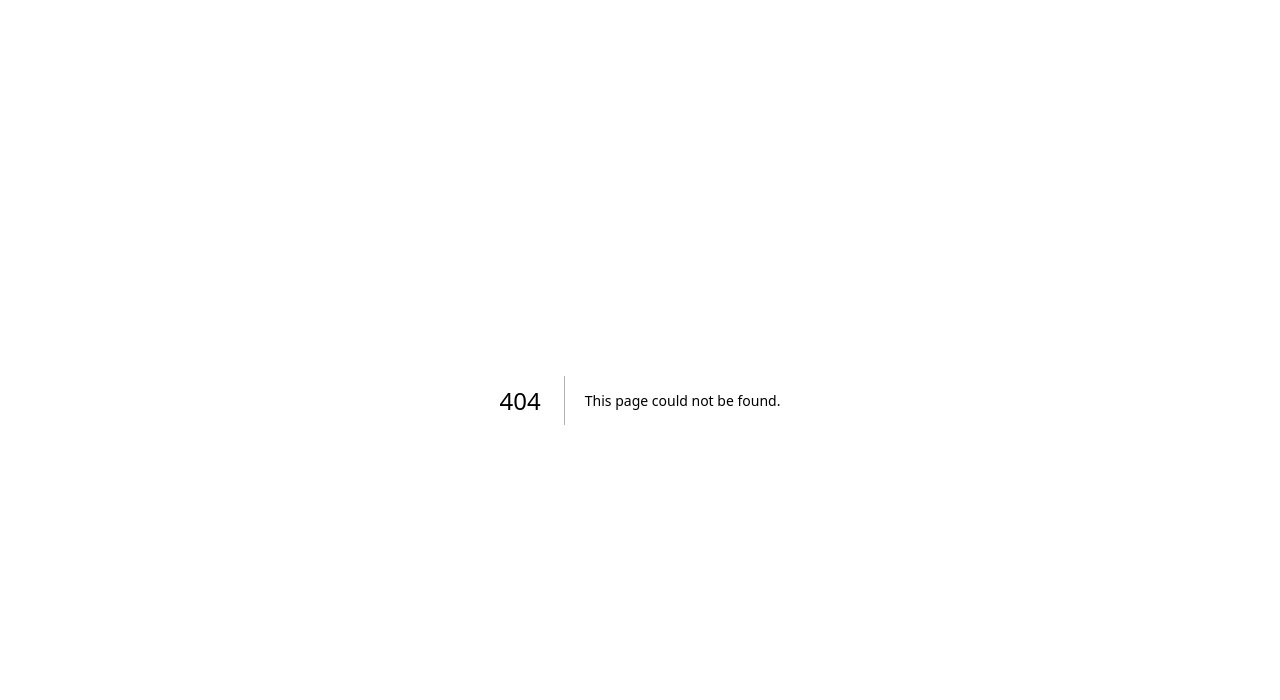
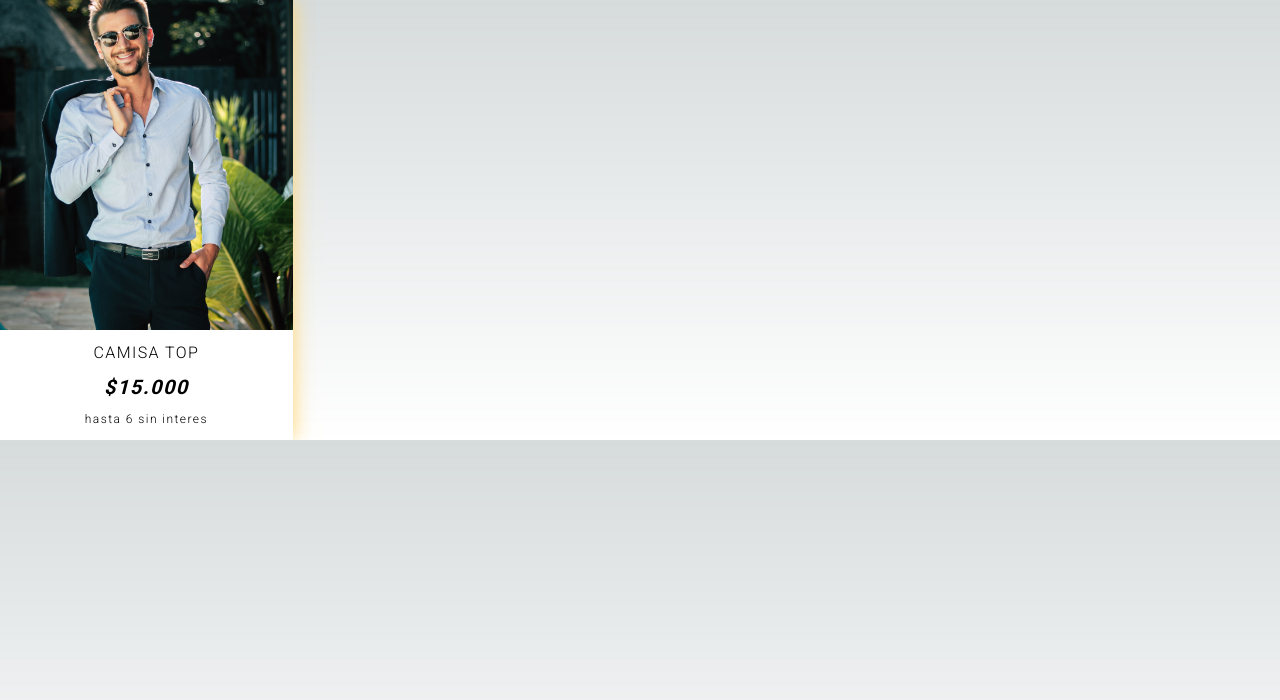
Before and after one commit to nahuelrabey/cloth-store, a Next.js app: page /dev/grid.dev in a window 1280 px wide. Before the commit this address had no page. Shown: the top 700 px of the page. Built offline with nearby package versions, Linux system fonts and the light colour scheme.

Commit message:
finished card

```diff
--- /dev/null
+++ b/component/Card/Card.module.css
@@ -0,0 +1,55 @@
+.card {
+  height: 55vh;
+  min-height: 345px;
+  width: 36.6vh;
+  min-width: 230px;
+  background: #ffffff;
+  box-shadow: 8px 8px 20px rgba(0, 0, 0, 0.25);
+  transition: all 0.15s;
+}
+
+.card:hover {
+  box-shadow: 0px 0px 20px #ffd56f;
+  cursor: pointer;
+}
+
+.imageWrap {
+  height: 75%;
+  position: relative;
+  overflow: hidden;
+}
+.textWrap {
+  height: 25%;
+  font-size: 1em;
+  letter-spacing: 0.09em;
+  text-align: center;
+  /* margin: 20px 0px; */
+  display: flex;
+  flex-direction: column;
+  justify-content: space-evenly;
+  align-items: center;
+  gap: 0;
+}
+
+.textWrap h2 {
+  font-weight: 300;
+  text-transform: uppercase;
+  margin: 0;
+  font-size: 1em;
+}
+.textWrap h3 {
+  font-weight: 700;
+  font-style: italic;
+  font-size: 1.25em;
+  margin: 0;
+}
+.textWrap h4 {
+  font-weight: 300;
+  margin: 0;
+  font-size: 0.75em;
+}
+
+@media screen and (max-width: 1100px) {
+  .card {
+  }
+}
--- /dev/null
+++ b/component/Card/Card.tsx
@@ -0,0 +1,23 @@
+import styles from "./Card.module.css"
+import Image from "next/image"
+import { Roboto } from "@next/font/google"
+
+const font = Roboto({ subsets: ["latin"], weight: ["300", "700"] })
+
+export type ICard = { title: string, imageSrc: string, price: number, quotas: number }
+export function Card({ title, imageSrc, price, quotas }: ICard) {
+
+    return (
+        <div className={styles.card}>
+            <div className={styles.imageWrap}>
+                {/* <Image src={imageSrc} alt={`imagen de ${title}`} width={imageWidth} height={imageHeigth} /> */}
+                <Image src={imageSrc} alt={`imagen de ${title}`} fill style={{ objectFit: "cover" }} />
+            </div>
+            <div style={font.style} className={styles.textWrap}>
+                <h2>{title}</h2>
+                <h3>${price.toLocaleString('es')}</h3>
+                <h4>hasta {quotas} sin interes</h4>
+            </div>
+        </div>
+    )
+}
--- /dev/null
+++ b/component/Card/index.ts
@@ -0,0 +1,3 @@
+import { Card} from "./Card";
+export default Card
+export type {ICard} from "./Card"
--- /dev/null
+++ b/pages/dev/grid.dev.tsx
@@ -0,0 +1,11 @@
+import Card, { ICard } from "../../component/Card";
+
+export default function Grid() {
+    const props: ICard = {
+        imageSrc: "/samples/camisa.jpg",
+        price: 15000,
+        quotas: 6,
+        title: "Camisa Top"
+    }
+    return <Card {...props} />
+}
```
Also changed, not shown: public/samples/camisa.jpg (added).
